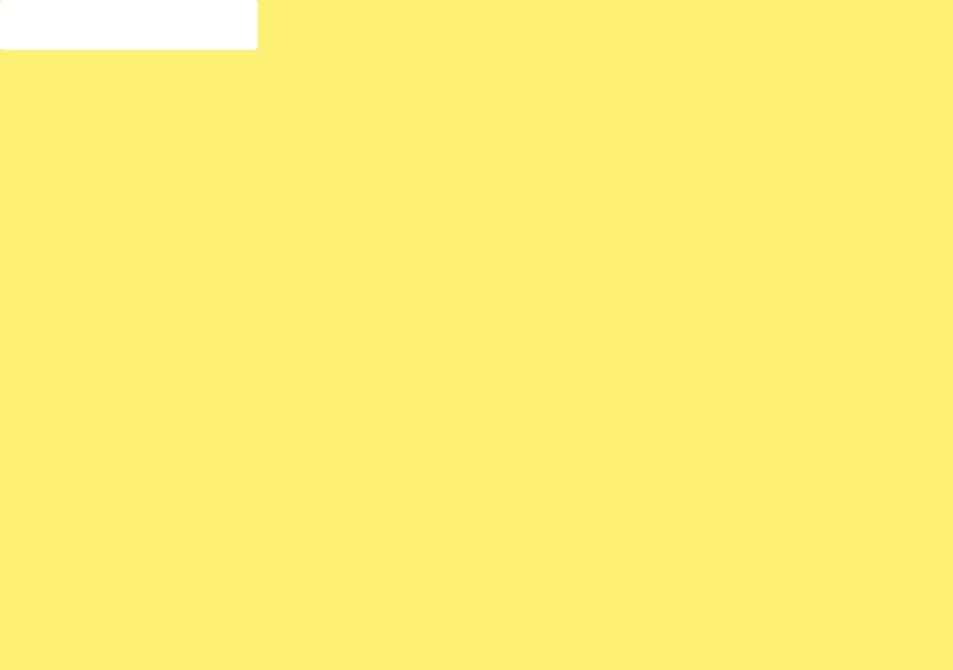
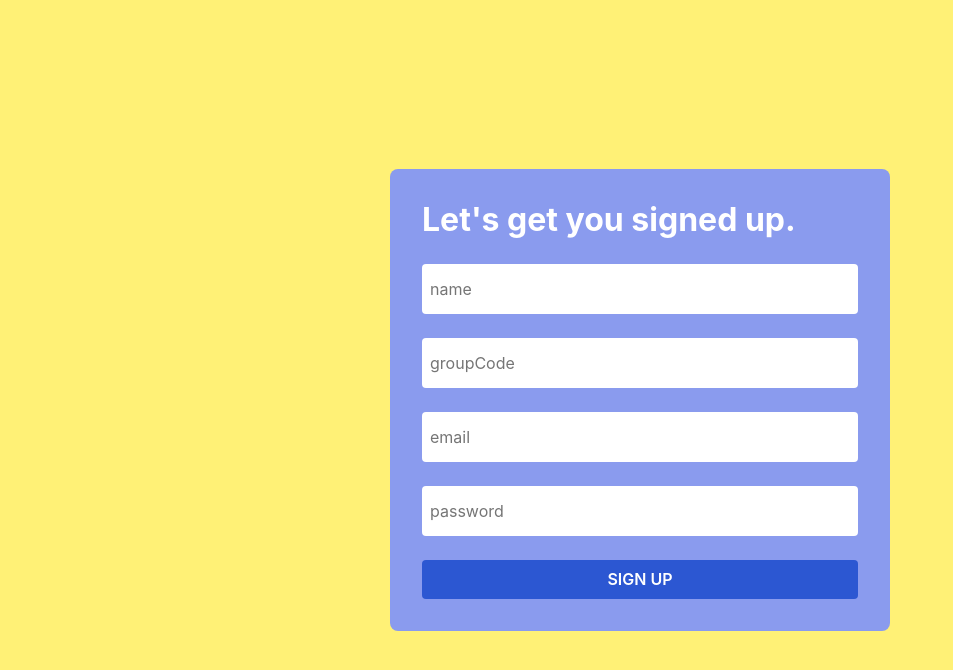
Before and after one commit to taylorbhogan/wish, a React (Create React App) app: page /signup in a window 1280 px wide. Shown: the top 670 px of the page, without its empty margins (0-953 px from the left). Built offline with nearby package versions, Linux system fonts and the light colour scheme.

Commit message:
Complete signup React setup

```diff
--- /dev/null
+++ b/src/components/Signup/Signup.module.css
@@ -0,0 +1,23 @@
+.container {
+  height: 100%;
+  display: flex;
+  flex-direction: column;
+  align-items: center;
+  justify-content: center;
+  padding: 1rem;
+}
+
+.form {
+  display: flex;
+  flex-direction: column;
+  padding: 2rem;
+  gap: 1.5rem;
+  background-color: var(--blue200);
+  width: 100%;
+  max-width: 500px;
+  border-radius: var(--borderRadius1);
+}
+
+.form h1 {
+  color: white;
+}
--- a/src/components/Signup/Signup.tsx
+++ b/src/components/Signup/Signup.tsx
@@ -1,11 +1,66 @@
+import React, { useState } from "react";
 import Input from "../AppUtils/Input";
+import ButtonSubmit from "../AppUtils/ButtonSubmit";
+import styles from "./Signup.module.css";
 
 const Signup = () => {
+  const [name, setName] = useState("");
+  const [groupCode, setGroupCode] = useState("");
+  const [email, setEmail] = useState("");
+  const [password, setPassword] = useState("");
+  const [confirmPassword, setConfirmPassword] = useState("");
+
+  const handleSubmit = (e: React.FormEvent<HTMLFormElement>) => {
+    e.preventDefault();
+
+    console.log({ name, groupCode, email, password, confirmPassword });
+  };
+
   return (
-    <div>
-      <Input />
+    <div className={styles.container}>
+      <form className={styles.form} onSubmit={handleSubmit}>
+        <h1>Let's get you signed up.</h1>
+        <Input
+          placeholder="name"
+          value={name}
+          onChange={(e: React.ChangeEvent<HTMLInputElement>) =>
+            setName(e.target.value)
+          }
+        />
+        <Input
+          placeholder="groupCode"
+          value={groupCode}
+          onChange={(e: React.ChangeEvent<HTMLInputElement>) =>
+            setGroupCode(e.target.value)
+          }
+        />
+        <Input
+          placeholder="email"
+          value={email}
+          onChange={(e: React.ChangeEvent<HTMLInputElement>) =>
+            setEmail(e.target.value)
+          }
+        />
+        <Input
+          placeholder="password"
+          value={password}
+          onChange={(e: React.ChangeEvent<HTMLInputElement>) =>
+            setPassword(e.target.value)
+          }
+        />
+        {password.length > 0 && (
+          <Input
+            placeholder="confirmPassword"
+            value={confirmPassword}
+            onChange={(e: React.ChangeEvent<HTMLInputElement>) =>
+              setConfirmPassword(e.target.value)
+            }
+          />
+        )}
+        <ButtonSubmit text={"SIGN UP"} />
+      </form>
     </div>
-  )
-}
+  );
+};
 
 export default Signup;
```
